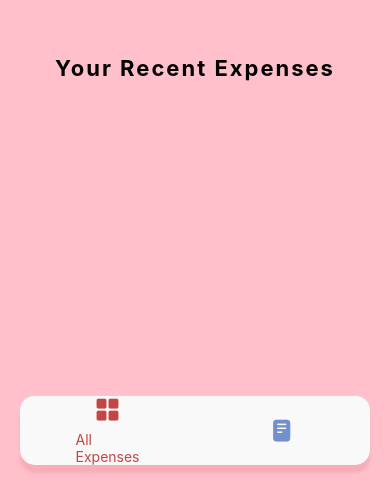
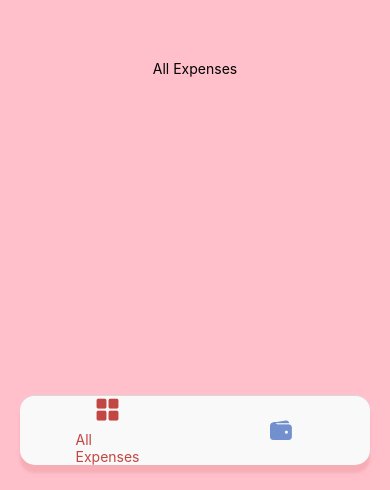
Before and after one commit to Mrkouhadi/RN-expenseTracker, a React Native app: screen /Tabs in a window 390 px wide. Shown: the part 354-844 px from the top of the page. Built offline with nearby package versions, Linux system fonts and the light colour scheme.

Commit message:
organize the screens in the navigator

```diff
--- a/src/navigation/Tabs.js
+++ b/src/navigation/Tabs.js
@@ -26,15 +26,15 @@ const Tabs=()=> {
                 }
             }}
     >
-      <Tab.Screen name="RecentExpenses" component={RecentExpenses} options={{
+      <Tab.Screen name="AllExpenses" component={AllExpenses} options={{
         tabBarIcon: ({focused}) => (<View style={{alignItems:'center',justifyContent:'center',top:Platform.OS === 'ios'?15:0}}>
                               <Icon name="appstore1" color={focused ? Colors.primaryColor:Colors.fontColor} size={25} />
                               {focused && <Text style={{color:Colors.primaryColor,marginTop:8 }}>All Expenses</Text>}
                           </View> )
         }}/>
-      <Tab.Screen name="AllExpenses" component={AllExpenses} options={{
+      <Tab.Screen name="RecentExpenses" component={ RecentExpenses} options={{
         tabBarIcon: ({focused}) => (<View style={{alignItems:'center',justifyContent:'center',top:Platform.OS === 'ios'?15:0}}>
-                              <Ionicons name="reader" color={focused ? Colors.primaryColor:Colors.fontColor} size={25} />
+                              <Ionicons name="wallet" color={focused ? Colors.primaryColor:Colors.fontColor} size={25} />
                               {focused && <Text style={{color:Colors.primaryColor,marginTop:8 }}>Recent Expenses</Text>}
                           </View> )
         }}/>
```
